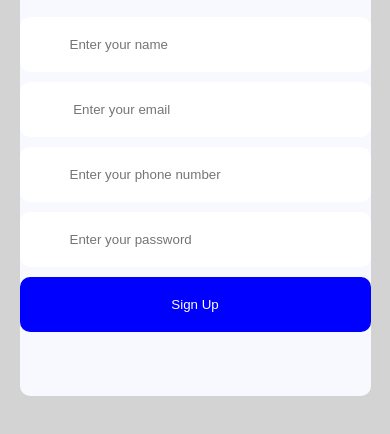
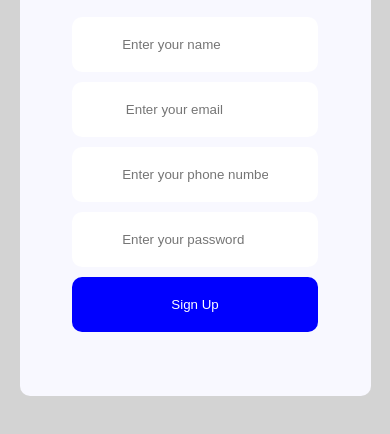
Before and after one commit to Faizan707/sign-up-page, a plain HTML site: page index.html in a window 390 px wide. Shown: the part 204-638 px from the top of the page. Drawn offline with Linux system fonts and the light colour scheme.

Commit message:
Update style.css

```diff
--- a/style.css
+++ b/style.css
@@ -53,11 +53,11 @@ body{
 
  .container input {
         padding: 20px 50px;
-        width: 100%;
+        width: 70%;
     }
 
      .container button {
         padding: 20px 50px;
-        width: 100%;
+        width: 70%;
     }
 }
```
